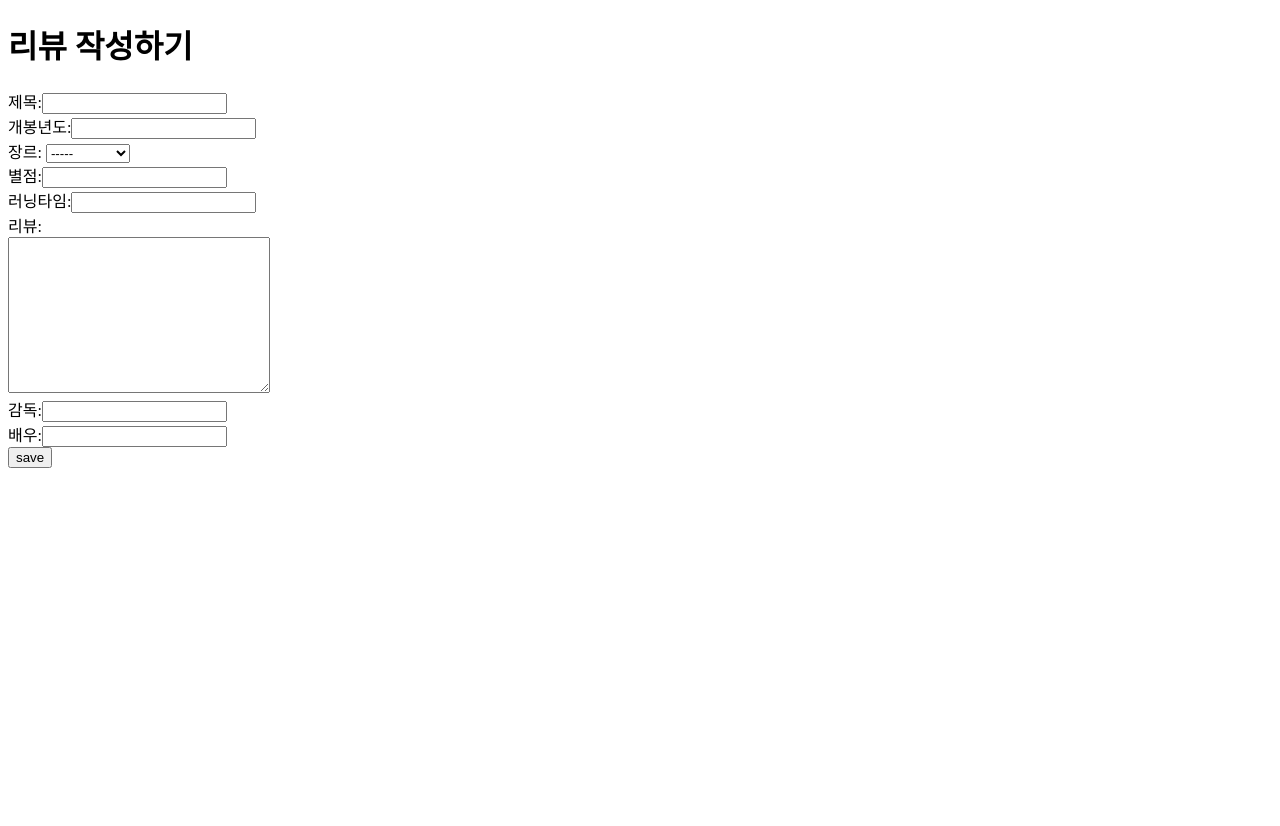
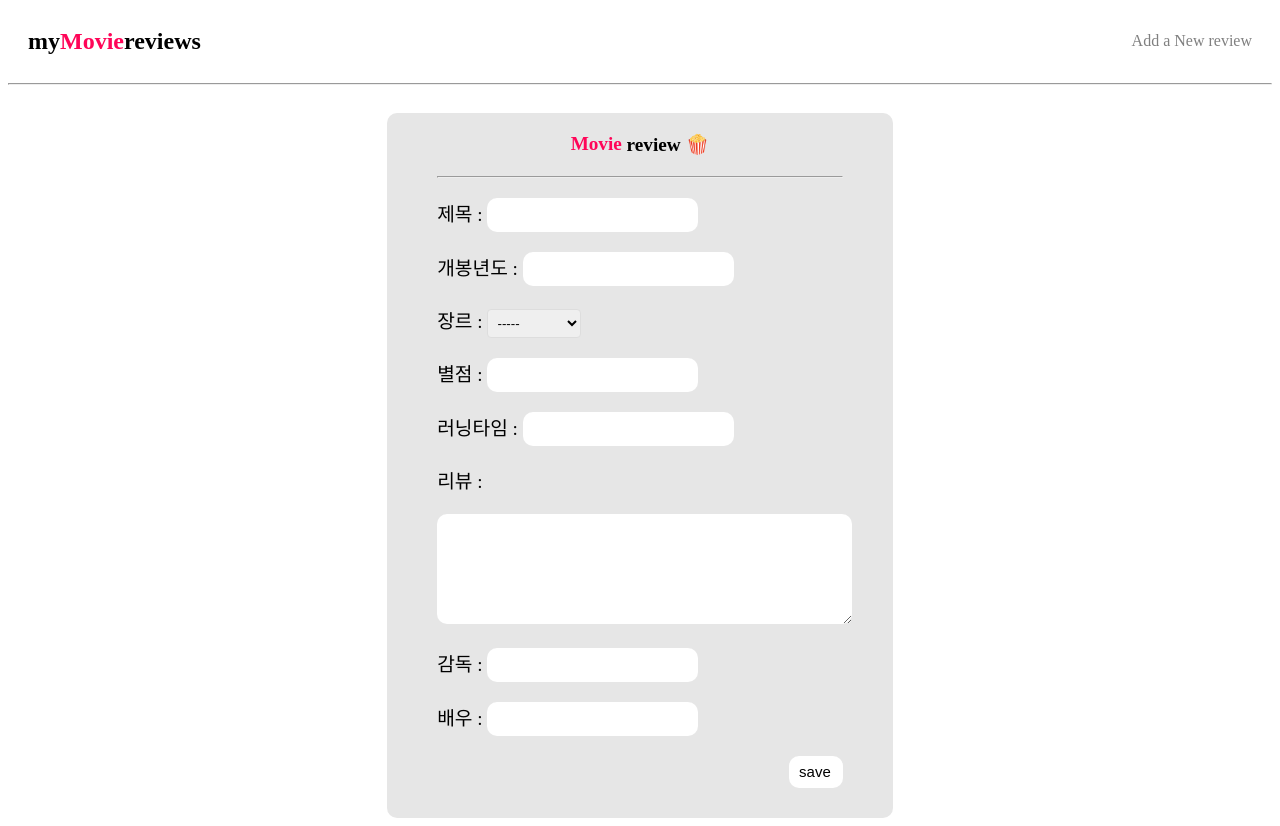
Before and after one commit to Pirogramming-20/KangMinju, a Django app: page /review/create in a window 1280 px wide. Before the commit the page ends 468 px from the top, so only its background shows below. Run offline with Django 5.2, Linux system fonts and the light colour scheme.

Commit message:
필수구현, 챌린지, css완성

```diff
--- a/myMovieReviews/review/static/css/style.css
+++ b/myMovieReviews/review/static/css/style.css
@@ -138,3 +138,57 @@ select {
     padding: 30px;
     min-height: 150px;
 }
+.up_cr_form {
+    display: flex;
+    justify-content: center;
+    align-items: center;
+    flex-direction: column;
+}
+.up_cr_container {
+    background-color:var(--background-color);
+    margin-top: 20px;
+    width: 40%;
+    min-height: 70vh;
+    border-radius: 10px;
+}
+.up_cr_container textarea {
+margin-top: 0;
+margin-bottom: 0;
+padding: 5px;
+width: 80%;
+height: 100px;
+font-size: 15px;
+background-color: rgb(255, 255, 255);
+color: black;
+border-radius: 10px;
+border: none;
+outline: none;
+}
+.up_cr_container > * {
+    margin: 20px 50px;
+    font-size: 1.2rem;
+}
+.up_cr_container > h3 {
+    display: flex;
+    justify-content: center;
+}
+.up_cr_container > h3 > span{
+    color: var(--main-color);
+}
+.up_cr_container input {
+    width: 30%px;
+    height: 32px;
+    font-size: 15px;
+    border: 0;
+    border-radius: 10px;
+    outline: none;
+    padding-left: 10px;
+    background-color: rgb(255, 255, 255);
+}
+.save_btn {
+    float: inline-end;
+    margin-bottom: 30px;
+    border: none;
+    padding: 6px 12px;
+    cursor: pointer;
+}
--- a/myMovieReviews/review/templates/review_create.html
+++ b/myMovieReviews/review/templates/review_create.html
@@ -1,39 +1,42 @@
 <!DOCTYPE html>
+{% load static %}
 <html lang="ko">
     <head>
         <meta charset="UTF-8">
         <meta name="viewport" content="width=device-width, initial-scale=1.0">
+        <link rel="stylesheet" href="{% static 'css/style.css' %}">
         <title>My Movie reviews</title>
     </head>
     <body>
-        <h1>
-            리뷰 작성하기
-        </h1>
-        <form action="/review/create" method="post">
+        <header>
+            <h2 class="go_list"><a href="/review/">my<span>Movie</span>reviews</a></h2>
+            <a href="/review/create">Add a New review</a>
+        </header>
+        <hr>
+        <form action="/review/create" method="post" class="up_cr_form">
+        <div class="up_cr_container">
                 {% csrf_token %}
-            제목:<input name="title" />
-            <br/>
-            개봉년도:<input name="year" />
-            <br/>
-            장르:
+                <h3><span>Movie</span>&nbsp;review 🍿</h3>
+                <hr>
+                <p>제목 : <input name="title" /></p>
+                <p>개봉년도 : <input name="year" /></p>
+                <p>
+                    장르 :
                     <select name="genre">
                         <option value="------" selected>-----</option>
                         {% for genre_code, genre_label in GENRE_CHOICES %}
                             <option value="{{ genre_code }}">{{ genre_label }}</option>
                         {% endfor %}
-            </select><br/>
-            별점:<input name="rating" />
-            <br/>
-            러닝타임:<input name="time" />
-            <br/>
-            리뷰:<br><textarea name="review" cols="30" rows="10"></textarea>
-            <br/>
-            감독:<input name="director" />
-            <br/>
-            배우:<input name="actor" />
-            <br/>
+                    </select>
+                </p>
+                <p>별점 : <input name="rating" /></p>
+                <p>러닝타임 : <input name="time" /></p>
+                <p>리뷰 :</p><textarea name="review" cols="30" rows="10"></textarea>
+                <p>감독 : <input name="director" /></p>
+                <p>배우 : <input name="actor" /></p>
                 <div>
-                <input type="submit" value="save">
+                    <input type="submit" value="save" class="save_btn">
+                </div>
             </div>
         </form>
     </body>
```
Also changed, not shown: myMovieReviews/review/templates/review_update.html (+27 -25 lines). Lines whose indentation alone changed are shown as unchanged.
